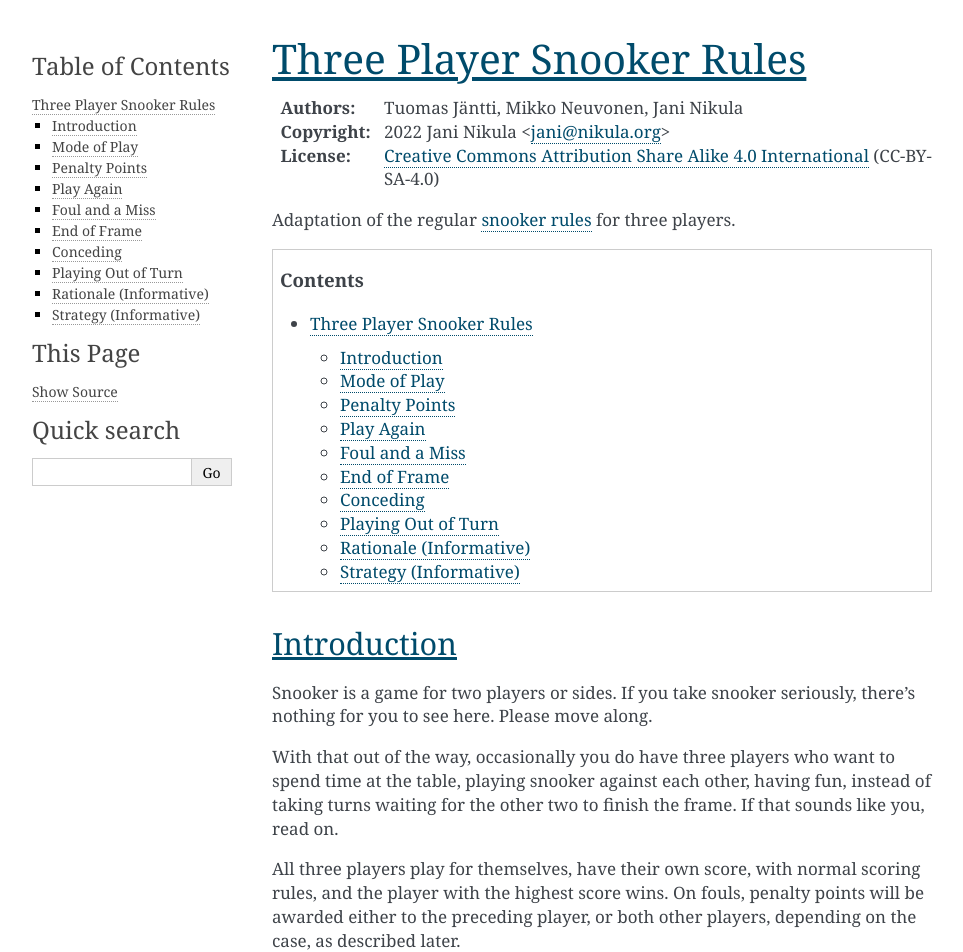
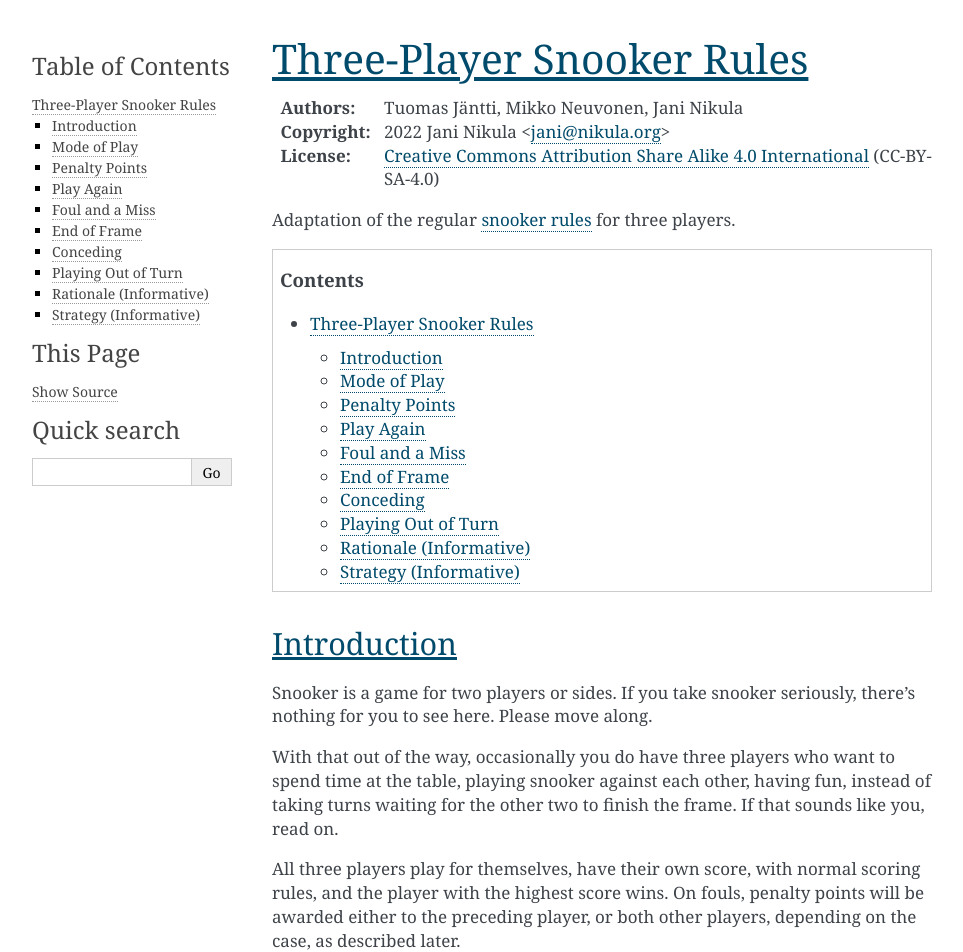
Before and after one commit to jnikula/piste-on-piste, a Sphinx documentation site: the page built from docs/three-player-snooker-rules.rst, in a window 1280 px wide and 1400 px high. Shown: the top 952 px of the window, without its empty margins (148-1111 px from the left). Built offline with Sphinx 7.4.7, drawn with Linux system fonts in a browser that asks for light colours; some of the changed text lies outside the part shown.

```diff
--- a/README.rst
+++ b/README.rst
@@ -1,4 +1,4 @@
-Three Player Snooker Rules and Scoreboard App
+Three-Player Snooker Rules and Scoreboard App
 =============================================
 
 This project contains special snooker rule adaptation for three players, and a
--- a/docs/index.rst
+++ b/docs/index.rst
@@ -1,7 +1,7 @@
 Piste on Piste
 ==============
 
-If you're looking for a new take on **three player snooker rules**, and a
+If you're looking for a new take on **three-player snooker rules**, and a
 **scoreboard app** to go with them, you've found the right place.
 
 Read the :ref:`rules-en`.
--- a/docs/three-player-snooker-rules.rst
+++ b/docs/three-player-snooker-rules.rst
@@ -3,7 +3,7 @@
 
 .. _rules-en:
 
-Three Player Snooker Rules
+Three-Player Snooker Rules
 ==========================
 
 :Authors: Tuomas Jäntti, Mikko Neuvonen, Jani Nikula
@@ -36,7 +36,7 @@ rules, and the player with the highest score wins. On fouls, penalty points will
 be awarded either to the preceding player, or both other players, depending on
 the case, as described later.
 
-The main difference to other three player snooker rules out there is that the
+The main difference to other three-player snooker rules out there is that the
 order of play is not fixed. Instead, there are *rounds* of one turn per
 player. On every round, the order of play will be from the player with the least
 points scored to the player with most points.
```
